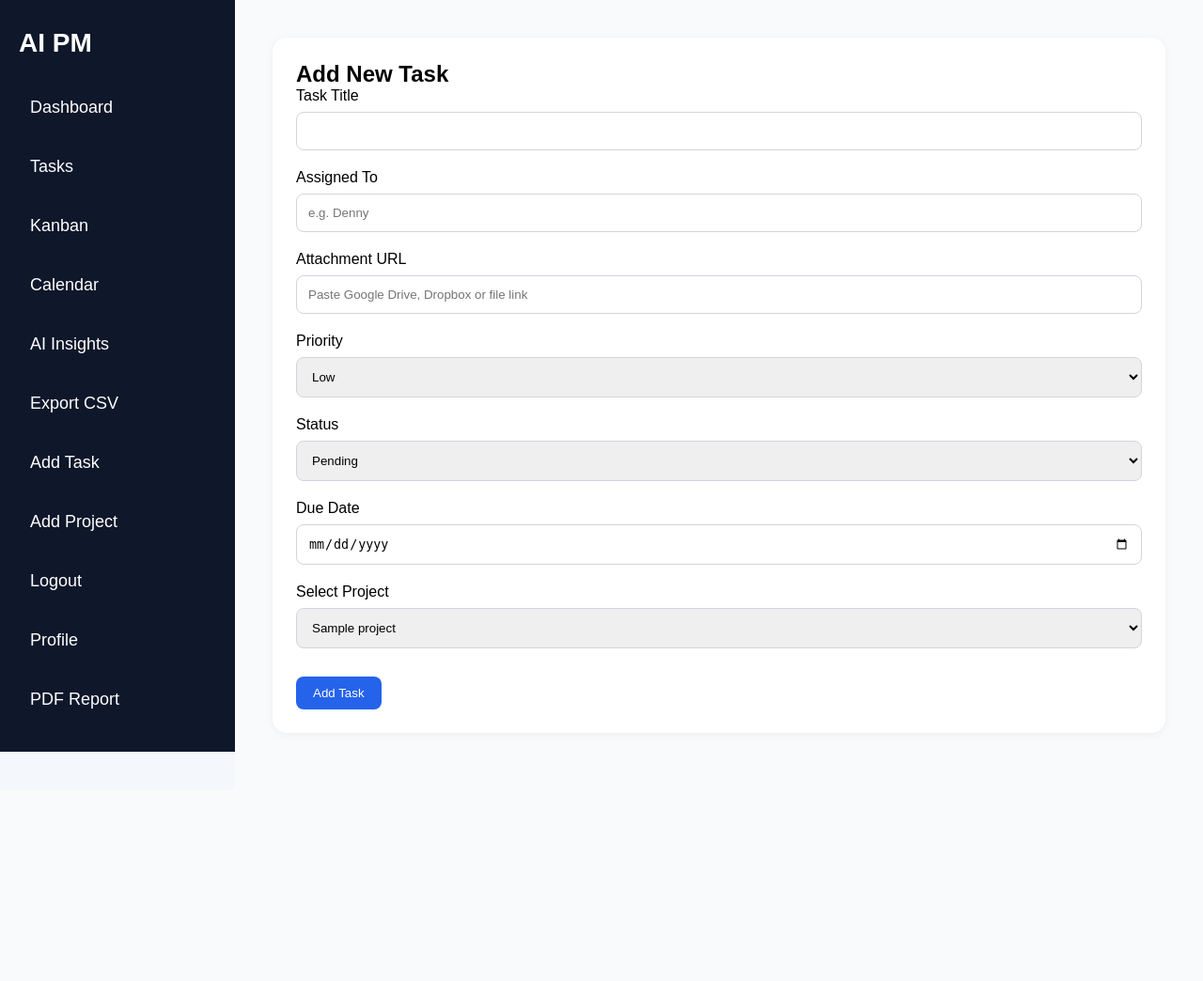
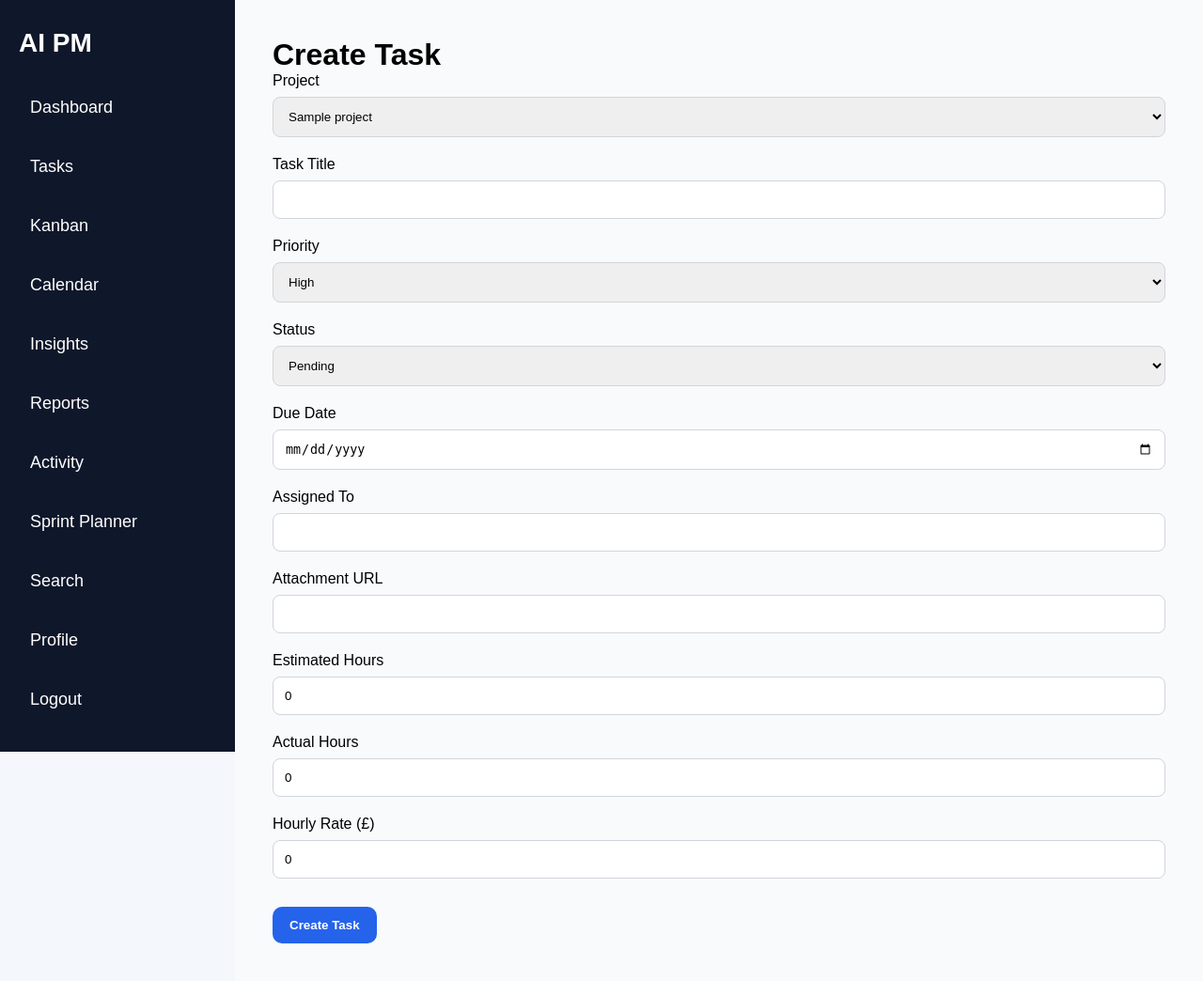
Before and after one commit to RollandOgis/AI_PM_Tracker, a Flask app: page /add-task in a window 1280 px wide. Shown: the whole page at 94% size. Before the commit the page ends 800 px from the top, so only its background shows below. Run offline with Flask 3, Linux system fonts and the light colour scheme; the visitor is signed in with stand-in values (Sample User, id 1); tables that the repository leaves empty hold one stand-in row (values such as "Sample post").

Commit message:
Add project budget and task costing forms

```diff
--- a/templates/add_task.html
+++ b/templates/add_task.html
@@ -5,46 +5,52 @@
     <meta name="viewport" content="width=device-width, initial-scale=1.0">
     <title>Add Task</title>
 
-    <link
-        rel="stylesheet"
-        href="{{ url_for('static', filename='style.css') }}"
-    >
+    <link rel="stylesheet" href="{{ url_for('static', filename='style.css') }}">
 </head>
 
 <body>
 
-<div class="container">
+<div class="layout">
 
     <div class="sidebar">
 
-        <h1>AI PM</h1>
+        <h2>AI PM</h2>
 
         <a href="/">Dashboard</a>
         <a href="/tasks">Tasks</a>
         <a href="/kanban">Kanban</a>
         <a href="/calendar">Calendar</a>
-        <a href="/insights">AI Insights</a>
-        <a href="/export-tasks">Export CSV</a>
-        <a href="/add-task">Add Task</a>
-        <a href="/add-project">Add Project</a>
+        <a href="/insights">Insights</a>
+        <a href="/report">Reports</a>
+        <a href="/activity">Activity</a>
+        <a href="/sprint-planner">Sprint Planner</a>
+        <a href="/advanced-search">Search</a>
+        <a href="/profile">Profile</a>
         <a href="/logout">Logout</a>
-        <a href="/profile">Profile</a>
-        <a href="/report">PDF Report</a>
-
-        <div class="user-box">
-            Logged in as:
-            <strong>{{ session.get("username", "User") }}</strong>
-        </div>
 
     </div>
 
     <div class="main-content">
 
-        <div class="form-card">
+        <div class="form-container">
 
-            <h2>Add New Task</h2>
+            <h1>Create Task</h1>
 
             <form method="POST">
+
+                <label>Project</label>
+
+                <select name="project_id" required>
+
+                    {% for project in projects %}
+
+                        <option value="{{ project['id'] }}">
+                            {{ project['name'] }}
+                        </option>
+
+                    {% endfor %}
+
+                </select>
 
                 <label>Task Title</label>
 
@@ -54,36 +60,20 @@
                     required
                 >
 
-                <label>Assigned To</label>
-
-                <input
-                    type="text"
-                    name="assigned_to"
-                    placeholder="e.g. Denny"
-                >
-
-                <label>Attachment URL</label>
-
-                <input
-                     type="text"
-                     name="attachment_url"
-                     placeholder="Paste Google Drive, Dropbox or file link"
-                >
-
                 <label>Priority</label>
 
                 <select name="priority">
 
-                    <option value="Low">
-                        Low
+                    <option value="High">
+                        High
                     </option>
 
                     <option value="Medium">
                         Medium
                     </option>
 
-                    <option value="High">
-                        High
+                    <option value="Low">
+                        Low
                     </option>
 
                 </select>
@@ -117,25 +107,52 @@
                     name="due_date"
                 >
 
-                <label>Select Project</label>
+                <label>Assigned To</label>
 
-                <select
-                    name="project_id"
-                    required
+                <input
+                    type="text"
+                    name="assigned_to"
                 >
 
-                    {% for project in projects %}
+                <label>Attachment URL</label>
 
-                        <option value="{{ project['id'] }}">
-                            {{ project['name'] }}
-                        </option>
+                <input
+                    type="url"
+                    name="attachment_url"
+                >
 
-                    {% endfor %}
+                <label>Estimated Hours</label>
 
-                </select>
+                <input
+                    type="number"
+                    step="0.1"
+                    name="estimated_hours"
+                    value="0"
+                >
 
-                <button type="submit">
-                    Add Task
+                <label>Actual Hours</label>
+
+                <input
+                    type="number"
+                    step="0.1"
+                    name="actual_hours"
+                    value="0"
+                >
+
+                <label>Hourly Rate (£)</label>
+
+                <input
+                    type="number"
+                    step="0.01"
+                    name="hourly_rate"
+                    value="0"
+                >
+
+                <button
+                    type="submit"
+                    class="btn-primary"
+                >
+                    Create Task
                 </button>
 
             </form>
--- a/web_app.py
+++ b/web_app.py
@@ -1143,15 +1143,25 @@ def tasks():
 
 @app.route("/add-project", methods=["GET", "POST"])
 def add_project():
+
     if "user_id" not in session:
         return redirect("/login")
 
     if request.method == "POST":
+
         name = request.form["name"]
         description = request.form["description"]
         status = request.form["status"]
         start_date = request.form["start_date"]
         end_date = request.form["end_date"]
+
+        estimated_budget = float(
+            request.form.get("estimated_budget", 0) or 0
+        )
+
+        actual_cost = float(
+            request.form.get("actual_cost", 0) or 0
+        )
 
         conn = get_db_connection()
 
@@ -1162,15 +1172,19 @@ def add_project():
             status,
             start_date,
             end_date,
+            estimated_budget,
+            actual_cost,
             user_id
         )
-        VALUES (?, ?, ?, ?, ?, ?)
+        VALUES (?, ?, ?, ?, ?, ?, ?, ?)
         """, (
             name,
             description,
             status,
             start_date,
             end_date,
+            estimated_budget,
+            actual_cost,
             session["user_id"]
         ))
 
@@ -1178,7 +1192,7 @@ def add_project():
         conn.close()
 
         create_activity(
-            f"{session.get('username', 'User')} created project {name}"
+            f"{session['username']} created project {name}"
         )
 
         return redirect("/")
@@ -1188,6 +1202,7 @@ def add_project():
 
 @app.route("/edit-project/<int:project_id>", methods=["GET", "POST"])
 def edit_project(project_id):
+
     if "user_id" not in session:
         return redirect("/login")
 
@@ -1195,10 +1210,7 @@ def edit_project(project_id):
 
     project = conn.execute(
         "SELECT * FROM projects WHERE id = ? AND user_id = ?",
-        (
-            project_id,
-            session["user_id"]
-        )
+        (project_id, session["user_id"])
     ).fetchone()
 
     if not project:
@@ -1206,11 +1218,20 @@ def edit_project(project_id):
         return redirect("/")
 
     if request.method == "POST":
+
         name = request.form["name"]
         description = request.form["description"]
         status = request.form["status"]
         start_date = request.form["start_date"]
         end_date = request.form["end_date"]
+
+        estimated_budget = float(
+            request.form.get("estimated_budget", 0) or 0
+        )
+
+        actual_cost = float(
+            request.form.get("actual_cost", 0) or 0
+        )
 
         conn.execute("""
         UPDATE projects
@@ -1218,7 +1239,9 @@ def edit_project(project_id):
             description = ?,
             status = ?,
             start_date = ?,
-            end_date = ?
+            end_date = ?,
+            estimated_budget = ?,
+            actual_cost = ?
         WHERE id = ?
         AND user_id = ?
         """, (
@@ -1227,6 +1250,8 @@ def edit_project(project_id):
             status,
             start_date,
             end_date,
+            estimated_budget,
+            actual_cost,
             project_id,
             session["user_id"]
         ))
@@ -1235,7 +1260,7 @@ def edit_project(project_id):
         conn.close()
 
         create_activity(
-            f"{session.get('username', 'User')} updated project {name}"
+            f"{session['username']} updated project {name}"
         )
 
         return redirect("/")
@@ -1246,7 +1271,6 @@ def edit_project(project_id):
         "edit_project.html",
         project=project
     )
-
 
 @app.route("/delete-project/<int:project_id>", methods=["POST"])
 def delete_project(project_id):
@@ -1289,6 +1313,7 @@ def delete_project(project_id):
 
 @app.route("/add-task", methods=["GET", "POST"])
 def add_task():
+
     if "user_id" not in session:
         return redirect("/login")
 
@@ -1300,6 +1325,7 @@ def add_task():
     ).fetchall()
 
     if request.method == "POST":
+
         project_id = request.form["project_id"]
         title = request.form["title"]
         priority = request.form["priority"]
@@ -1307,6 +1333,18 @@ def add_task():
         due_date = request.form["due_date"]
         assigned_to = request.form["assigned_to"]
         attachment_url = request.form["attachment_url"]
+
+        estimated_hours = float(
+            request.form.get("estimated_hours", 0) or 0
+        )
+
+        actual_hours = float(
+            request.form.get("actual_hours", 0) or 0
+        )
+
+        hourly_rate = float(
+            request.form.get("hourly_rate", 0) or 0
+        )
 
         conn.execute("""
         INSERT INTO tasks (
@@ -1316,9 +1354,12 @@ def add_task():
             status,
             due_date,
             assigned_to,
-            attachment_url
-        )
-        VALUES (?, ?, ?, ?, ?, ?, ?)
+            attachment_url,
+            estimated_hours,
+            actual_hours,
+            hourly_rate
+        )
+        VALUES (?, ?, ?, ?, ?, ?, ?, ?, ?, ?)
         """, (
             project_id,
             title,
@@ -1326,14 +1367,17 @@ def add_task():
             status,
             due_date,
             assigned_to,
-            attachment_url
+            attachment_url,
+            estimated_hours,
+            actual_hours,
+            hourly_rate
         ))
 
         conn.commit()
         conn.close()
 
         create_activity(
-            f"{session.get('username', 'User')} created task {title}"
+            f"{session['username']} created task {title}"
         )
 
         return redirect("/tasks")
@@ -1348,6 +1392,7 @@ def add_task():
 
 @app.route("/edit-task/<int:task_id>", methods=["GET", "POST"])
 def edit_task(task_id):
+
     if "user_id" not in session:
         return redirect("/login")
 
@@ -1363,12 +1408,25 @@ def edit_task(task_id):
         return redirect("/tasks")
 
     if request.method == "POST":
+
         title = request.form["title"]
         priority = request.form["priority"]
         status = request.form["status"]
         due_date = request.form["due_date"]
         assigned_to = request.form["assigned_to"]
         attachment_url = request.form["attachment_url"]
+
+        estimated_hours = float(
+            request.form.get("estimated_hours", 0) or 0
+        )
+
+        actual_hours = float(
+            request.form.get("actual_hours", 0) or 0
+        )
+
+        hourly_rate = float(
+            request.form.get("hourly_rate", 0) or 0
+        )
 
         conn.execute("""
         UPDATE tasks
@@ -1377,7 +1435,10 @@ def edit_task(task_id):
             status = ?,
             due_date = ?,
             assigned_to = ?,
-            attachment_url = ?
+            attachment_url = ?,
+            estimated_hours = ?,
+            actual_hours = ?,
+            hourly_rate = ?
         WHERE id = ?
         """, (
             title,
@@ -1386,6 +1447,9 @@ def edit_task(task_id):
             due_date,
             assigned_to,
             attachment_url,
+            estimated_hours,
+            actual_hours,
+            hourly_rate,
             task_id
         ))
 
@@ -1393,7 +1457,7 @@ def edit_task(task_id):
         conn.close()
 
         create_activity(
-            f"{session.get('username', 'User')} updated task {title}"
+            f"{session['username']} updated task {title}"
         )
 
         return redirect("/tasks")
@@ -1404,7 +1468,6 @@ def edit_task(task_id):
         "edit_task.html",
         task=task
     )
-
 
 @app.route("/delete-task/<int:task_id>", methods=["POST"])
 def delete_task(task_id):
```
Also changed, not shown: templates/add_project.html (+36 -27 lines), templates/edit_project.html (+46 -45 lines), templates/edit_task.html (+69 -60 lines).
